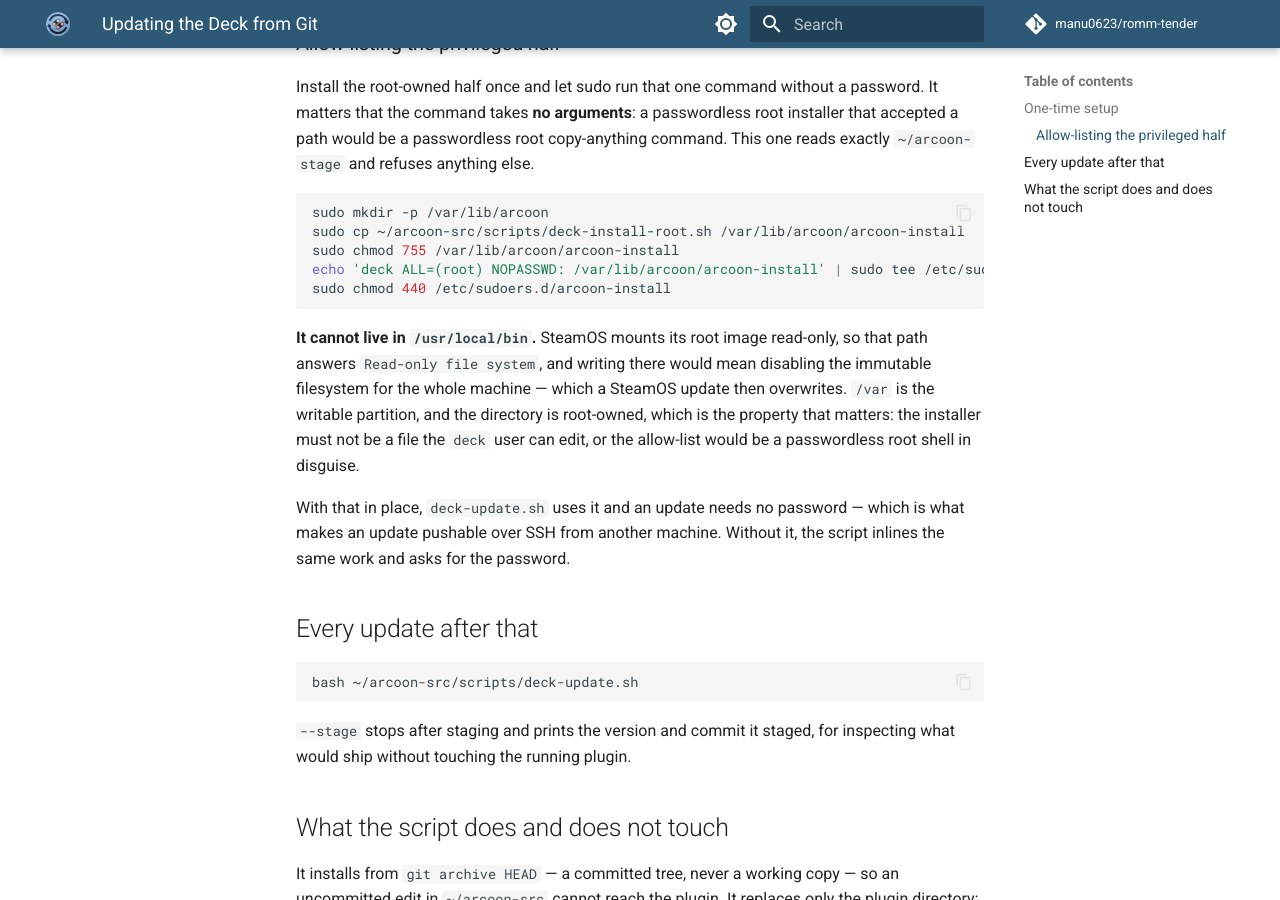
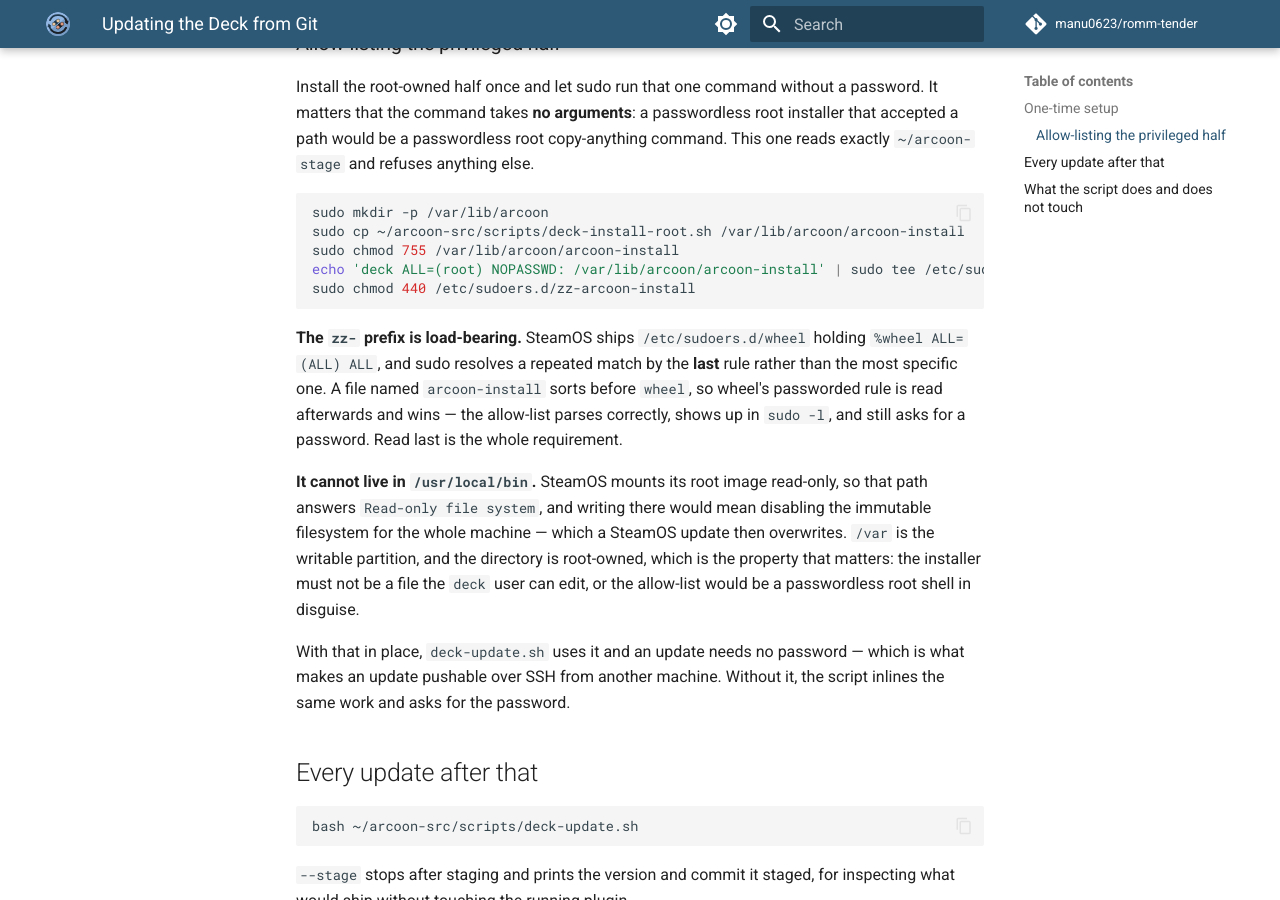
Before and after one commit to manu0623/arcoon-deck, an MkDocs documentation site: the page built from docs/contributing/deck-updates.md, in a window 1280 px wide and 900 px high, scrolled down 637 px. Built offline with MkDocs 1.6.1 and Material for MkDocs 9.7.7, drawn with Linux system fonts in a browser that asks for light colours; comment, search, counter and statistics services are not loaded.

Commit message:
Name the allow-list drop-in so it is read last
The privilege tool resolves a repeated command match by the last rule read, and
SteamOS's wheel drop-in grants (ALL) ALL with a password. A file sorting before
it parses fine, appears in the policy listing, and still prompts; being read
last is the requirement.

🤖 Generated with Codebuff
Co-Authored-By: Codebuff <noreply@codebuff.com>

````diff
--- a/docs/contributing/deck-updates.md
+++ b/docs/contributing/deck-updates.md
@@ -31,9 +31,15 @@ a path would be a passwordless root copy-anything command. This one reads exactl
 sudo mkdir -p /var/lib/arcoon
 sudo cp ~/arcoon-src/scripts/deck-install-root.sh /var/lib/arcoon/arcoon-install
 sudo chmod 755 /var/lib/arcoon/arcoon-install
-echo 'deck ALL=(root) NOPASSWD: /var/lib/arcoon/arcoon-install' | sudo tee /etc/sudoers.d/arcoon-install
-sudo chmod 440 /etc/sudoers.d/arcoon-install
+echo 'deck ALL=(root) NOPASSWD: /var/lib/arcoon/arcoon-install' | sudo tee /etc/sudoers.d/zz-arcoon-install
+sudo chmod 440 /etc/sudoers.d/zz-arcoon-install
 ```
+
+**The `zz-` prefix is load-bearing.** SteamOS ships `/etc/sudoers.d/wheel` holding
+`%wheel ALL=(ALL) ALL`, and sudo resolves a repeated match by the **last** rule rather than
+the most specific one. A file named `arcoon-install` sorts before `wheel`, so wheel's
+passworded rule is read afterwards and wins — the allow-list parses correctly, shows up in
+`sudo -l`, and still asks for a password. Read last is the whole requirement.
 
 **It cannot live in `/usr/local/bin`.** SteamOS mounts its root image read-only, so that
 path answers `Read-only file system`, and writing there would mean disabling the immutable
````
